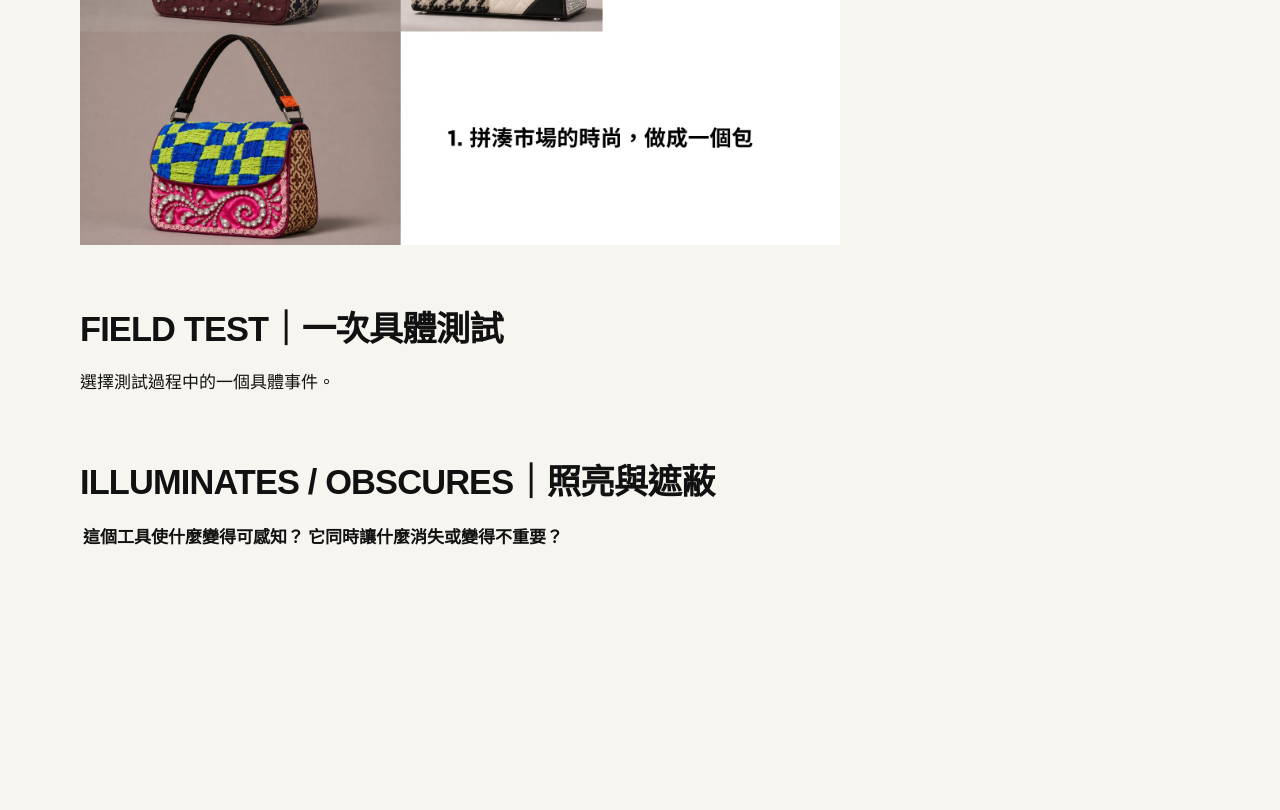
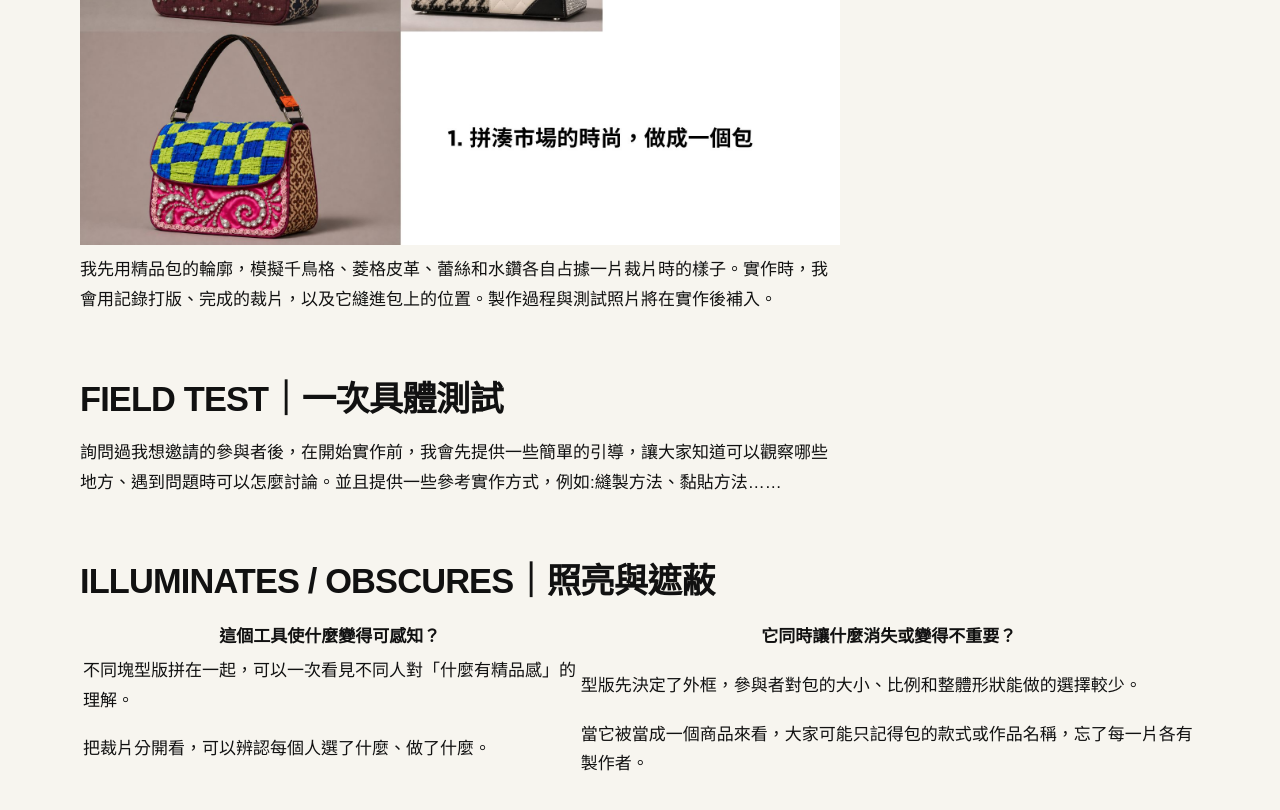
Before and after one commit to yo566566/fieldworkarchive, a Jekyll site: the page built from weeks/week-09.md, in a window 1280 px wide and 900 px high, scrolled down 1652 px. Shown: the top 810 px of the window. Built offline with Jekyll 4.4.1, drawn with Linux system fonts in a browser that asks for light colours; before the commit the page ends 2399 px from its top, so only the background shows below that.

Commit message:
Update week-09.md

```diff
--- a/weeks/week-09.md
+++ b/weeks/week-09.md
@@ -36,15 +36,16 @@ permalink: /weeks/week-09/
 ## PROTOTYPE｜原型
 
 ![圖片說明]({{ '/assets/images/w8-08.jpg' | relative_url }})
+我先用精品包的輪廓，模擬千鳥格、菱格皮革、蕾絲和水鑽各自占據一片裁片時的樣子。實作時，我會用記錄打版、完成的裁片，以及它縫進包上的位置。製作過程與測試照片將在實作後補入。
 
 ## FIELD TEST｜一次具體測試
 
-選擇測試過程中的一個具體事件。
+詢問過我想邀請的參與者後，在開始實作前，我會先提供一些簡單的引導，讓大家知道可以觀察哪些地方、遇到問題時可以怎麼討論。並且提供一些參考實作方式，例如:縫製方法、黏貼方法......
 
 ## ILLUMINATES / OBSCURES｜照亮與遮蔽
 
 | 這個工具使什麼變得可感知？ | 它同時讓什麼消失或變得不重要？ |
 | ------------- | --------------- |
+| 不同塊型版拼在一起，可以一次看見不同人對「什麼有精品感」的理解。 | 型版先決定了外框，參與者對包的大小、比例和整體形狀能做的選擇較少。 |
+| 把裁片分開看，可以辨認每個人選了什麼、做了什麼。 | 當它被當成一個商品來看，大家可能只記得包的款式或作品名稱，忘了每一片各有製作者。 |
 |               |                 |
-|               |                 |
-|               |                 |
```
